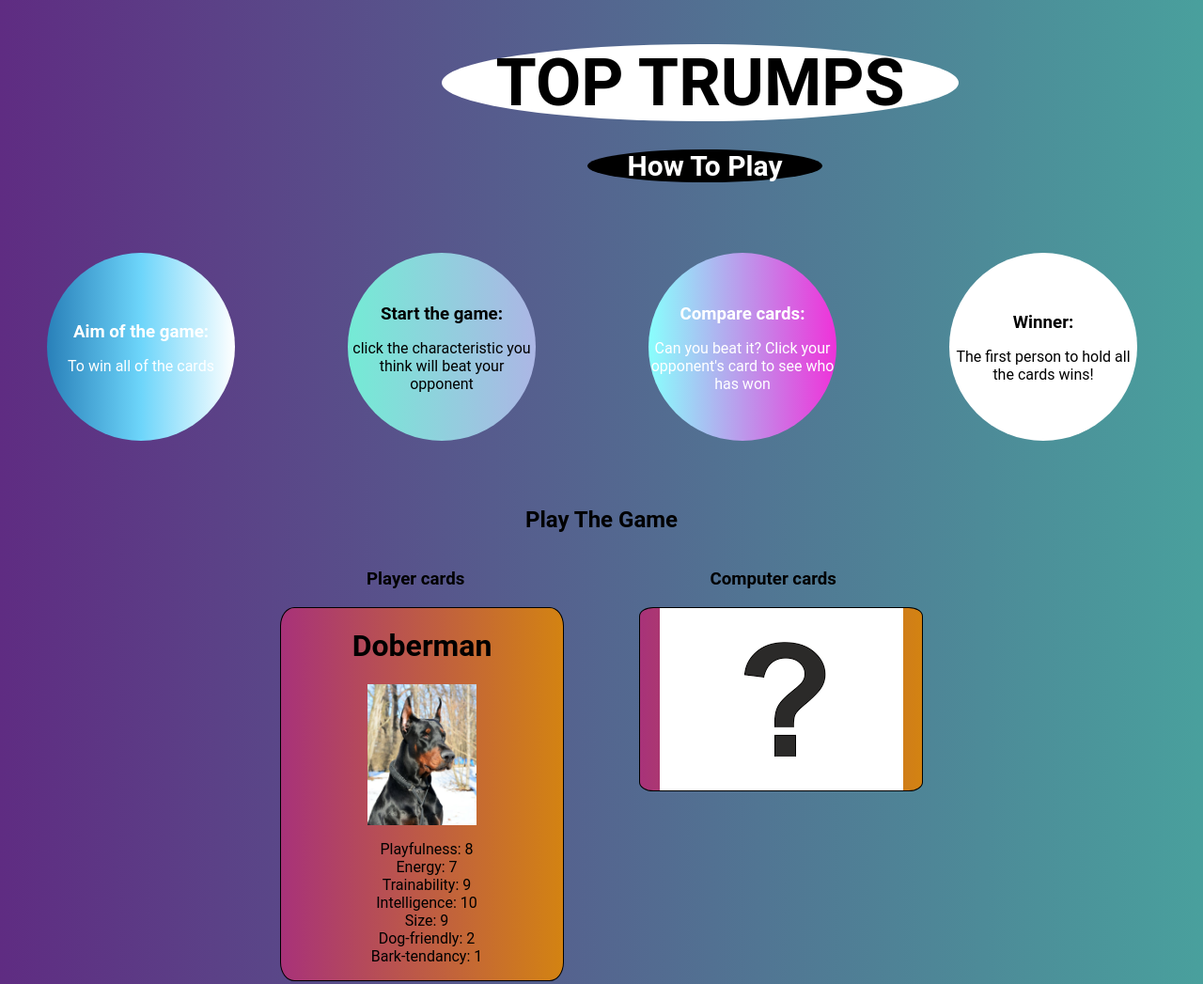
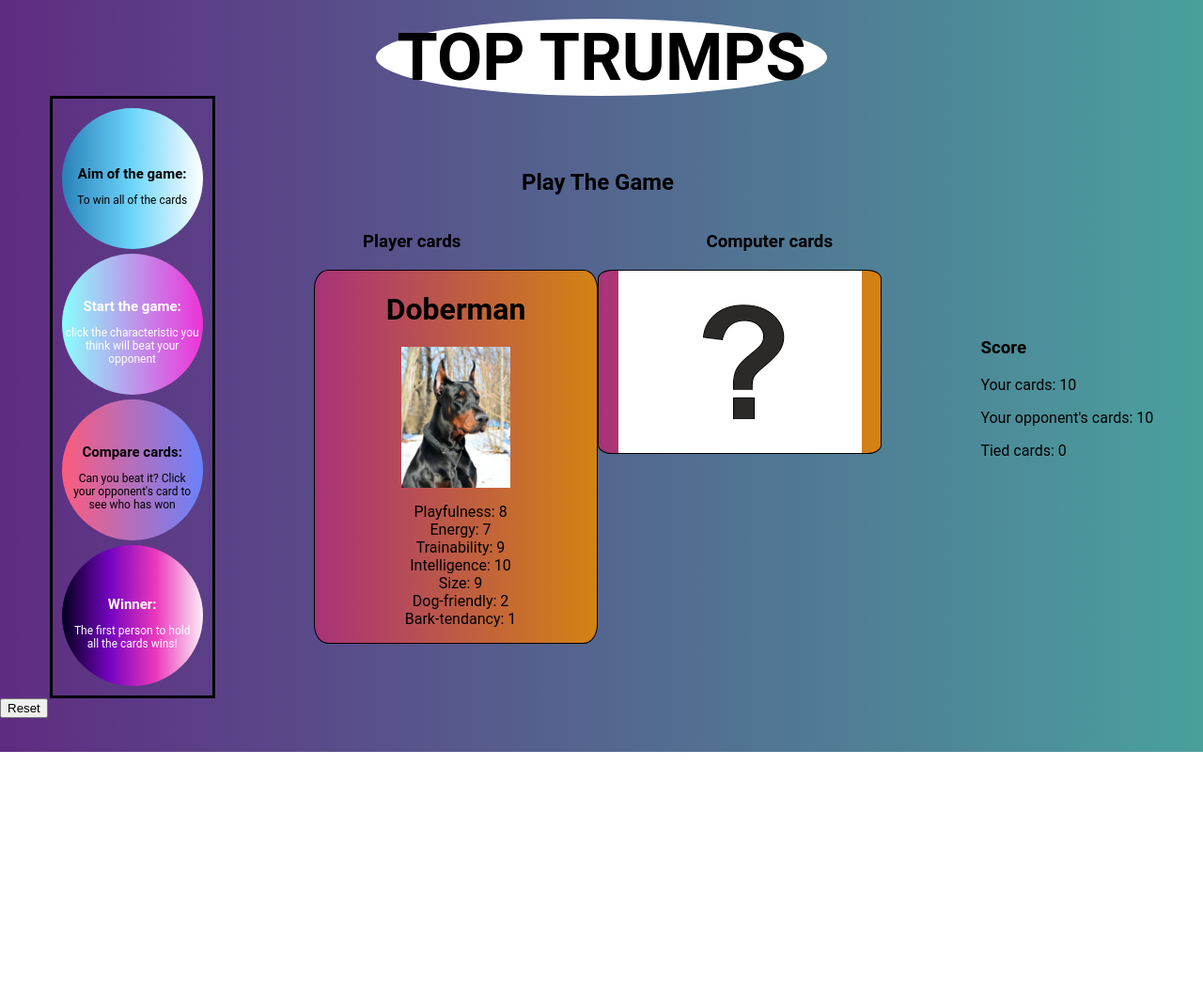
Before and after one commit to Miki-Geoghegan/firstProject, a plain HTML site: page index.html in a window 1280 px wide. Shown: the top 1047 px of the page at 94% size. After the commit the page ends 800 px from the top, so only its background shows below. Drawn offline with Linux system fonts and the light colour scheme.

Commit message:
working changes with CSS

```diff
--- a/index.html
+++ b/index.html
@@ -8,10 +8,9 @@
     <link rel="stylesheet" href="style.css" />
   </head>
   <body>
-    <div id = "mainSection">
-      <div id = "rules">
-        <h1>TOP TRUMPS</h1>
-        <h2>How To Play</h2>
+    <div id = "all">
+      <h1 id = "title">TOP TRUMPS</h1>
+      <div id = "all-minus-title">
         <div id = "game-aim">
           <div id = "aim">
             <h3>Aim of the game:</h3>
@@ -30,7 +29,6 @@
             <p>The first person to hold all the cards wins!</p>
           </div>
         </div>
-      </div>
         <div class = "play-section">
           <h2>Play The Game</h2>
           <div id = "card-titles">
@@ -41,6 +39,7 @@
             <div id = "player-hand"></div>
             <div id = "comp-hand"></div>
           </div>
+        </div>
         <div id="score">
           <h3>Score</h3>
           <div id = "">
@@ -49,12 +48,11 @@
             <p>Tied cards: <span id="tied-cards">0</span></p>
           </div>
         </div>
-        <div>
+        </div>
+      </div>
       <button id = "reset-button">Reset</button>
-        </div>
     </div>
     <script type="text/javascript" src="memory.js"></script>
     <script type="text/javascript" src="index.js"></script>
-    </div>
   </body>
 </html>
--- a/style.css
+++ b/style.css
@@ -8,83 +8,64 @@ body {
     font-family: 'Roboto', Arial, sans-serif;
 }
 
-#rules {
+
+#title {
+      font-size: 70px;
+      background-color: white;
+      border-radius: 50%;
+      padding-bottom: 0;
+      margin: 20px 400px 0px 400px;
       display: flex;
-      flex-direction: column;
-      text-align: center;
+      justify-content: center;
+      align-items: center;
 }
 
-#rules h1 {
-      font-size: 70px;
-      background-color: white;
-      width: 550px;
-      border-radius: 50%;
-      display: inline-block;
-      margin-left: 470px;
-      padding-bottom: 0;
-      margin-bottom: 5px;
-}
-
-#rules h2 {
-      font-size: 30px;
-      color: white;
-      background-color: black;
-      width: 250px;
-      border-radius: 50%;
-      display: inline-block;
-      margin-left: 625px;
+#all-minus-title {
+    display: flex;
+	justify-content: space-around;
+	align-items: center;
 }
 
 #game-aim {
     display: flex;
-        flex-direction: row;
-        flex-wrap: nowrap;
+    flex-direction: column;
     justify-content: space-between;
-        align-items: center;
+    align-items: flex-start;
     align-content: center;
     text-align: center;
-        padding: 50px 70px 50px 50px;
-        margin-left: 0;
+    border: black solid 3px;
+    padding: 10px;
 }
 
 #aim {
-      width: 200px;
-      height: 200px;
+    width: 150px;
+    height: 150px;
     background: linear-gradient(to right, #2980b9, #6dd5fa, #ffffff);;
-      color: white;
+    color: black;
     border-radius: 50%;
     display: inline-block;
     display: flex;
     flex-direction: column;
     justify-content: center;
+    margin-bottom: 5px;
 
 }
 
 #aim h3 {
    padding-bottom: 0;
    margin-bottom: 0;
+   font-size: 15px;
+}
+
+#aim p {
+    padding-bottom: 0;
+    margin-bottom: 0;
+    font-size: 12px;
 }
 
 #start {
-    width: 200px;
-    height: 200px;
-    background: linear-gradient(to right, #74ebd5, #acb6e5);
-    color: black;
-    border-radius: 50%;
-    display: inline-block;
-    display: flex;
-    flex-direction: column;
-    justify-content: center;
-}
-
-#start h3 {
-    padding-bottom: 0;
-    margin-bottom: 0;
-}
-
-#compare {
-    width: 200px;
-    height: 200px;
+    width: 150px;
+    height: 150px;
     background: linear-gradient(to left, #ef32d9, #89fffd);
     color: white;
     border-radius: 50%;
@@ -92,18 +73,53 @@ body {
     display: flex;
     flex-direction: column;
     justify-content: center;
+    margin-bottom: 5px;
+}
+
+#start h3 {
+    padding-bottom: 0;
+    margin-bottom: 0;
+    font-size: 15px;
+}
+
+#start p {
+    padding-bottom: 0;
+    margin-bottom: 0;
+    font-size: 12px;
+}
+
+#compare {
+    width: 150px;
+    height: 150px;
+    background: linear-gradient(to right, #fc5c7d, #6a82fb);
+    color: black;
+    border-radius: 50%;
+    display: inline-block;
+    display: flex;
+    flex-direction: column;
+    justify-content: center;
+    margin-bottom: 5px;
 }
 
 #compare h3 {
     padding-bottom: 0;
     margin-bottom: 0;
+    font-size: 15px;
+}
+
+#compare p {
+    padding-bottom: 0;
+    margin-bottom: 0;
+    font-size: 12px;
+    width: 140px;
+    padding-left: 5px;
 }
 
 #win {
-    width: 200px;
-    height: 200px;
-    background-color: white;
-    color: black;
+    width: 150px;
+    height: 150px;
+    background: linear-gradient(to right, #03001e, #7303c0, #ec38bc, #fdeff9);
+    color: white;
     border-radius: 50%;
     display: inline-block;
     display: flex;
@@ -114,8 +130,16 @@ body {
 #win h3 {
     padding-bottom: 0;
     margin-bottom: 0;
+    font-size: 15px;
 }
 
+#win p {
+    padding-bottom: 0;
+    margin-bottom: 0;
+    font-size: 12px;
+    width: 130px;
+    padding-left: 10px;
+}
 
 
 
@@ -126,14 +150,12 @@ body {
 
 }
 
-
-
 .dog-card {
     border: black 1px solid;
     border-radius: 5%;
     background: linear-gradient(to left, #d38312, #a83279);
     width: 300px;
-    margin: 0px 40px;
+    margin: 0px;
     padding: 0px;
     display: flex;
     flex-direction: column;
```
Lines whose indentation alone changed are shown as unchanged.
